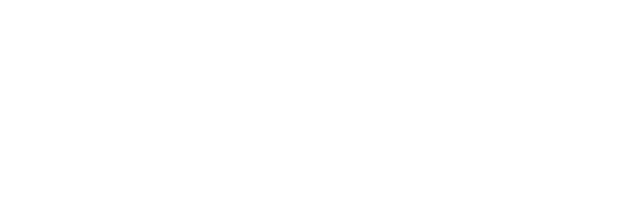
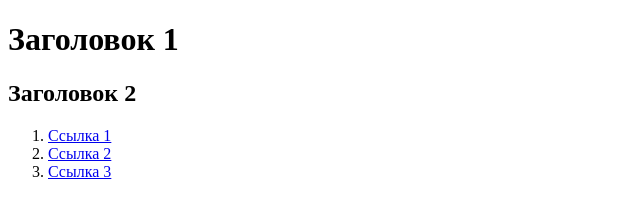
Before and after one commit to resnin/task-html, a website: page src/index.html in a window 1280 px wide. Shown: the whole page, without its empty margins (0-640 px from the left). Drawn offline with Linux system fonts and the light colour scheme.

Commit message:
Задание по HTML

```diff
--- a/src/index.html
+++ b/src/index.html
@@ -3,5 +3,14 @@
     <head>
         <title>HTML</title>
     </head>
-    <body></body>
+
+    <body>
+        <h1>Заголовок 1</h1>
+        <h2>Заголовок 2</h2>
+        <ol>
+            <li><a href="https://vk.com/">Ссылка 1</a></li>
+            <li><a href="https://google.com/">Ссылка 2</a></li>
+            <li><a href="https://youtube.com/">Ссылка 3</a></li>
+        </ol>
+    </body>
 </html>
```
Also changed, not shown: 1 other file.
